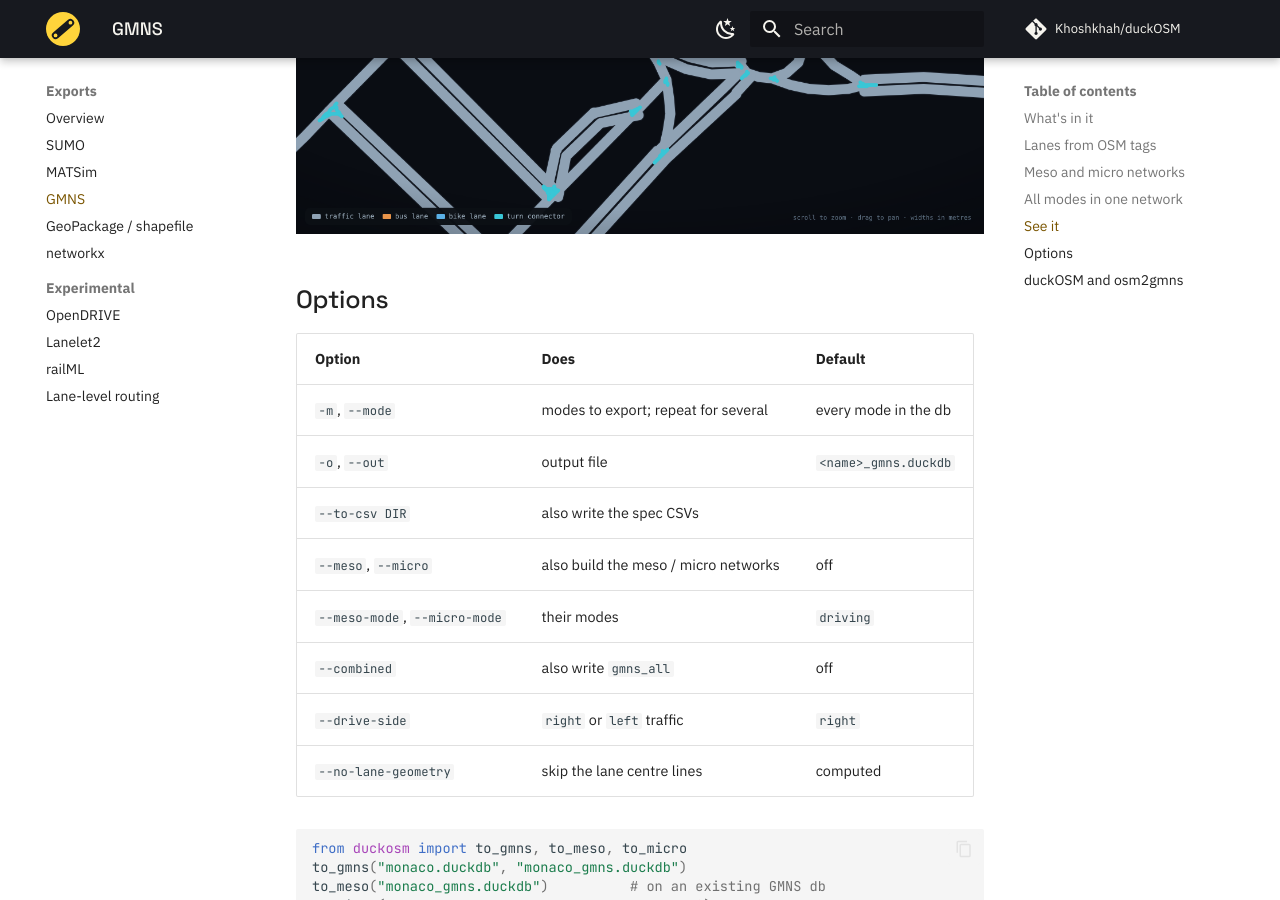
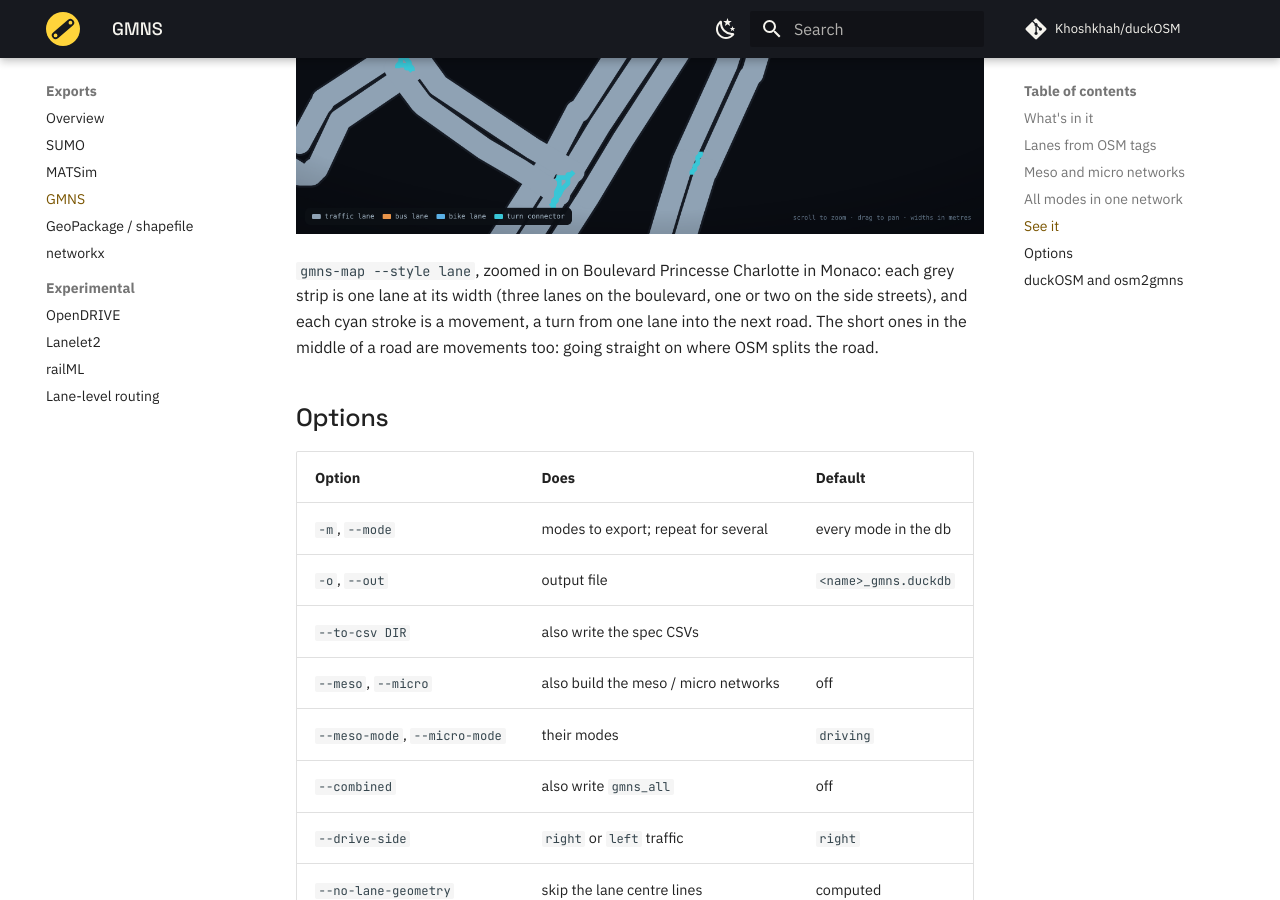
Before and after one commit to Khoshkhah/duckOSM, an MkDocs documentation site: the page built from docs/exports/gmns.md, in a window 1280 px wide and 900 px high, scrolled down 3289 px. Built offline with MkDocs 1.6.1 and Material for MkDocs 9.7.7, drawn with Linux system fonts in a browser that asks for light colours; comment, search, counter and statistics services are not loaded.

Commit message:
GMNS page: the See it picture zoomed in on Boulevard Princesse Charlotte so each lane shows, with a caption saying what the strips and cyan strokes are; gmns-map draws the turn curves thinner
Co-Authored-By: Claude Opus 5.5 <noreply@anthropic.com>

```diff
--- a/docs/exports/gmns.md
+++ b/docs/exports/gmns.md
@@ -82,7 +82,12 @@ duckosm gmns-map monaco_gmns.duckdb --style lane    # every lane at its width
 
 Each writes one HTML file that opens offline. `-m` picks the mode.
 
-![Monaco drawn by gmns-map --style lane: every lane at its width, and the turns in cyan](../images/gmns_lanes.png)
+![Boulevard Princesse Charlotte in Monaco, drawn by gmns-map --style lane](../images/gmns_lanes.png)
+
+`gmns-map --style lane`, zoomed in on Boulevard Princesse Charlotte in Monaco: each grey strip is one
+lane at its width (three lanes on the boulevard, one or two on the side streets), and each cyan
+stroke is a movement, a turn from one lane into the next road. The short ones in the middle of a
+road are movements too: going straight on where OSM splits the road.
 
 ## Options
 
```
Also changed, not shown: docs/images/gmns_lanes.png, 1 other file.
